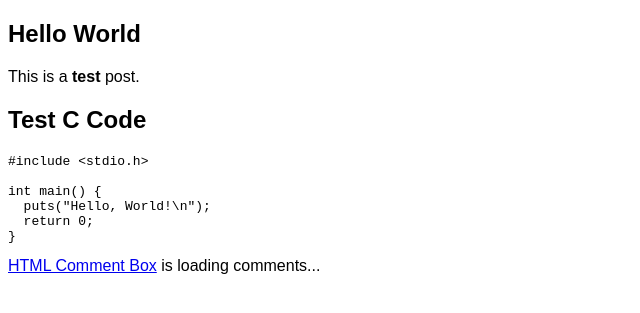
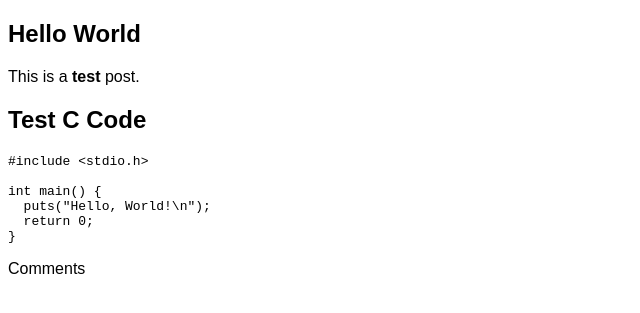
Before and after one commit to dorpga/dorpga.github.io, a Jekyll site: the page built from _posts/2017-12-12-Hello-World.md, in a window 1280 px wide. Shown: the top 313 px of the page, without its empty margins (0-640 px from the left). Built offline with Jekyll 4.4.1, drawn with Linux system fonts in a browser that asks for light colours.

Commit message:
Update comments.html

```diff
--- a/_includes/comments.html
+++ b/_includes/comments.html
@@ -1,4 +1 @@
-<!-- begin wwww.htmlcommentbox.com -->
- <div id="HCB_comment_box"><a href="http://www.htmlcommentbox.com">HTML Comment Box</a> is loading comments...</div>
- <script type="text/javascript" id="hcb"> /*<!--*/ if(!window.hcb_user){hcb_user={};} (function(){var s=document.createElement("script"), l=hcb_user.PAGE || (""+window.location).replace(/'/g,"%27"), h="//www.htmlcommentbox.com";s.setAttribute("type","text/javascript");s.setAttribute("src", h+"/jread?page="+encodeURIComponent(l).replace("+","%2B")+"&mod=%241%24wq1rdBcg%24zBMFWrv2mtUR84phFuMZx%2F"+"&opts=16862&num=10&ts=1513147199361");if (typeof s!="undefined") document.getElementsByTagName("head")[0].appendChild(s);})(); /*-->*/ </script>
-<!-- end www.htmlcommentbox.com -->
+<p class="org-todo">Comments</p>
```
